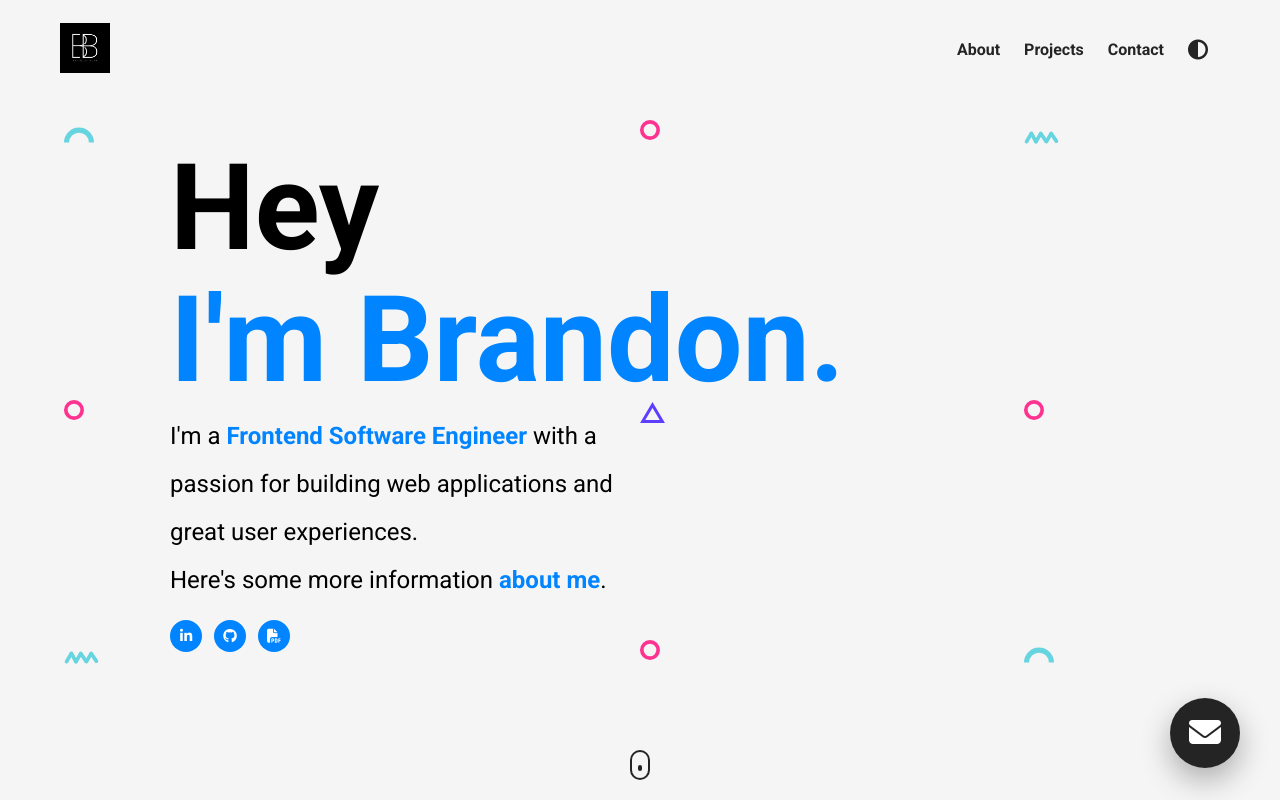
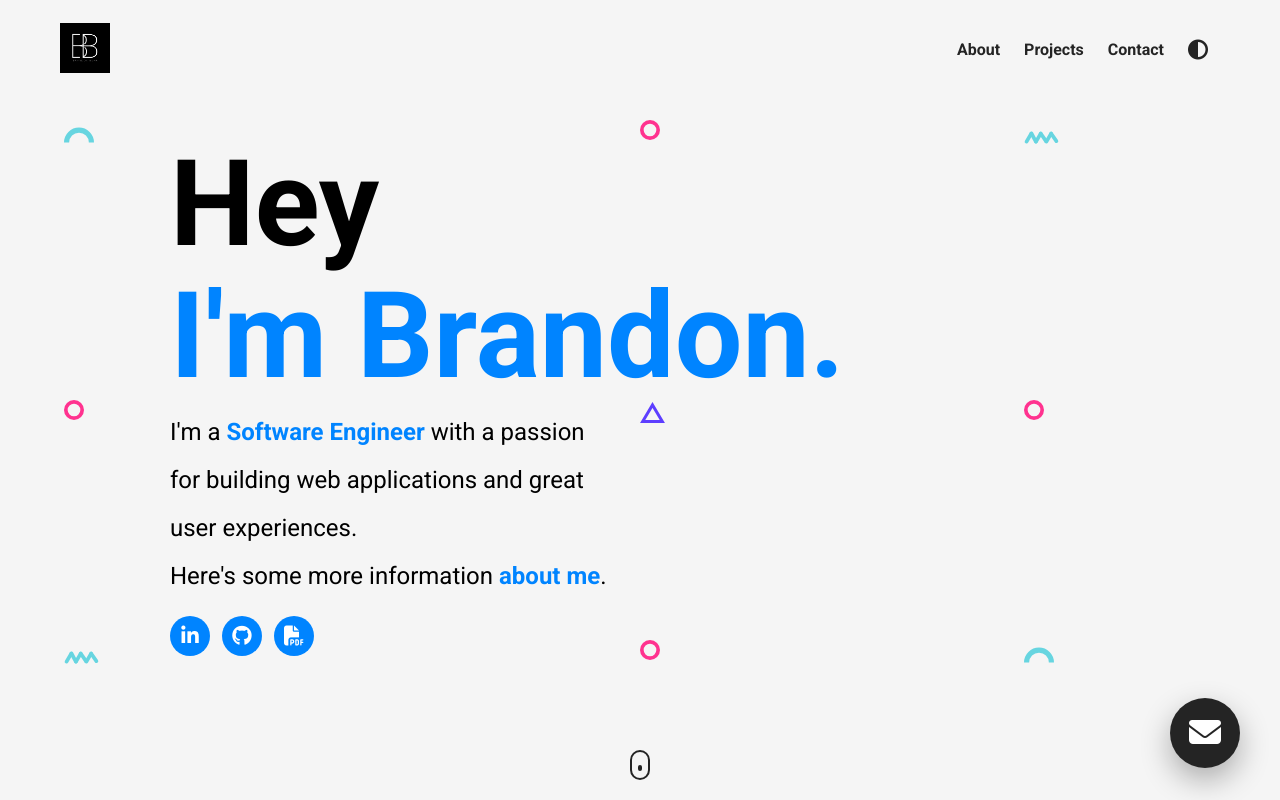
Before and after one commit to brandonbuhr/Brandon-Buhr-Portfolio, a plain HTML site: page index.html in a window 1280 px wide. Shown: the top 800 px of the page. Drawn offline with nearby package versions, Linux system fonts and the light colour scheme.

Commit message:
updated landing page and links

```diff
--- a/index.html
+++ b/index.html
@@ -5,7 +5,10 @@
     <meta name="viewport" content="width=device-width, initial-scale=1.0" />
     <title>Brandon Buhr</title>
     <link rel="stylesheet" href="style.css" />
-    <script src="https://kit.fontawesome.com/1410d94e73.js" crossorigin="anonymous"></script>
+    <script
+      src="https://kit.fontawesome.com/1410d94e73.js"
+      crossorigin="anonymous"
+    ></script>
     <script src="index.js"></script>
     <script
       type="text/javascript"
@@ -64,8 +67,8 @@
           <h1 class="title">Hey</h1>
           <h1 class="title blue">I'm Brandon.</h1>
           <p class="header__para">
-            I'm a <b class="blue">Frontend Software Engineer</b> with a passion
-            for building web applications and great user experiences.
+            I'm a <b class="blue">Software Engineer</b> with a passion for
+            building web applications and great user experiences.
             <br />
             Here's some more information
             <b class="blue click" onclick="toggleModal()">about me</b>.
@@ -86,7 +89,7 @@
               <i class="fab fa-github"></i>
             </a>
             <a
-              href="./assets/Brandon_Buhr_-_Software_Developer (8).pdf"
+              href="./assets/Brandon_Buhr_-_Software_Developer (10).pdf"
               target="_blank"
               class="social__link click"
             >
@@ -109,12 +112,12 @@
             Here's a bit about me.
           </h3>
           <h4 class="modal__sub-title modal__sub-title--about">
-            Frontend Software Engineer
+            Full-Stack Software Engineer
           </h4>
           <p class="modal__para">
             I'm a
-            <b class="blue">frontend software engineer</b> with a strong passion
-            for developing websites and applications with great
+            <b class="blue">software engineer</b> with a strong passion for
+            developing websites and applications with great
             <b class="blue">user experiences.</b>
             <br />
             I currently work on extremely difficult engineering problems and
@@ -292,7 +295,9 @@
                 />
                 <div class="project__wrapper--bg"></div>
                 <div class="project__description">
-                  <h3 class="project__description--title">Movie Database App</h3>
+                  <h3 class="project__description--title">
+                    Movie Database App
+                  </h3>
                   <h4 class="project__description--sub-title">
                     React, JavaScript, HTML, CSS, API integration
                   </h4>
@@ -397,7 +402,7 @@
               Contact
             </a>
             <a
-              href="./assets/Brandon_Buhr_-_Software_Developer (8).pdf"
+              href="./assets/Brandon_Buhr_-_Software_Developer (10).pdf"
               target="_blank"
               class="footer__social--link link__hover-effect link__hover-effect--white"
             >
--- a/style.css
+++ b/style.css
@@ -183,8 +183,8 @@ LANDING PAGE
   background-color: rgb(0, 132, 255);
   color: white;
   padding: 6px;
-  width: 32px;
-  height: 32px;
+  width: 40px;
+  height: 40px;
   font-size: 14px;
   margin-right: 12px;
   display: flex;
@@ -229,6 +229,12 @@ LANDING PAGE
   border-radius: 2px;
   animation: scroll 1000ms infinite alternate-reverse;
 }
+.fa-github,
+.fa-linkedin-in,
+.fa-file-pdf {
+  font-size: 20px;
+}
+
 @keyframes scroll {
   0% {
     transform: translateY(3px);
```
Also changed, not shown: 2 other files.
